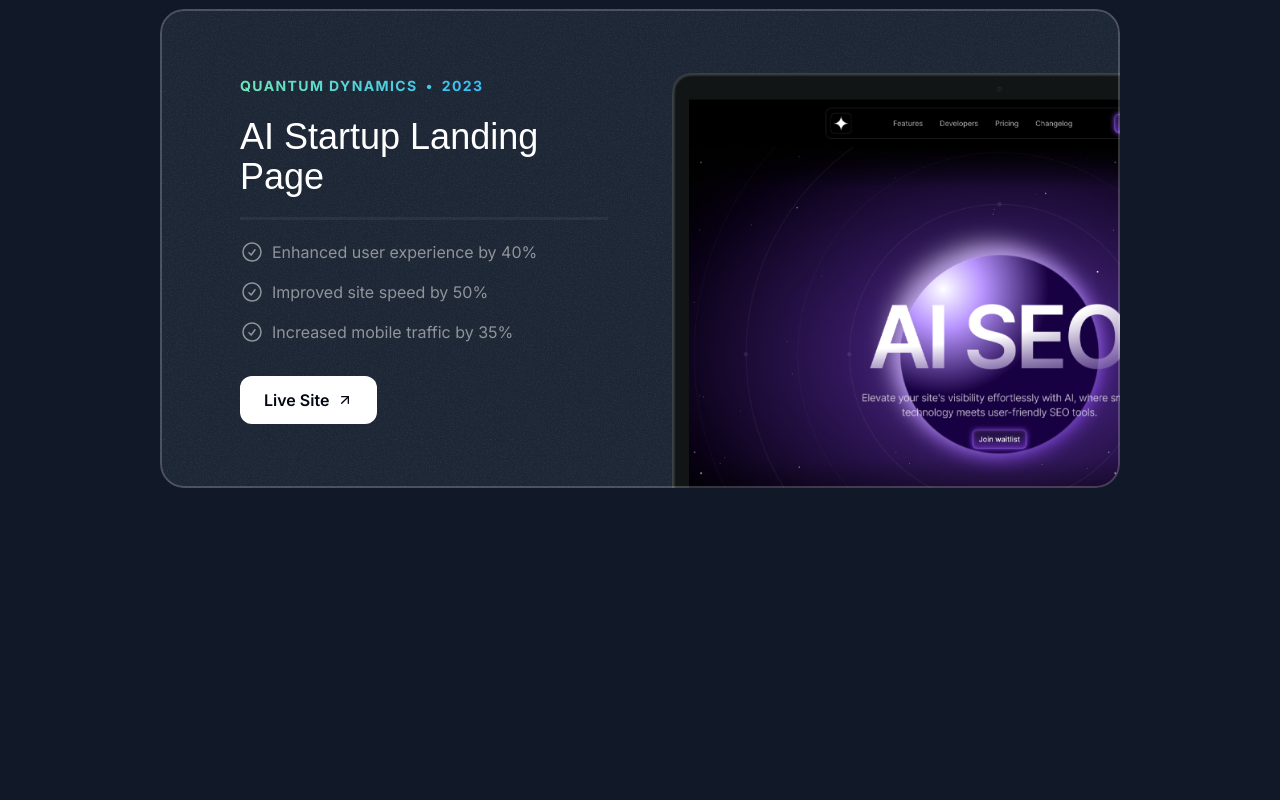
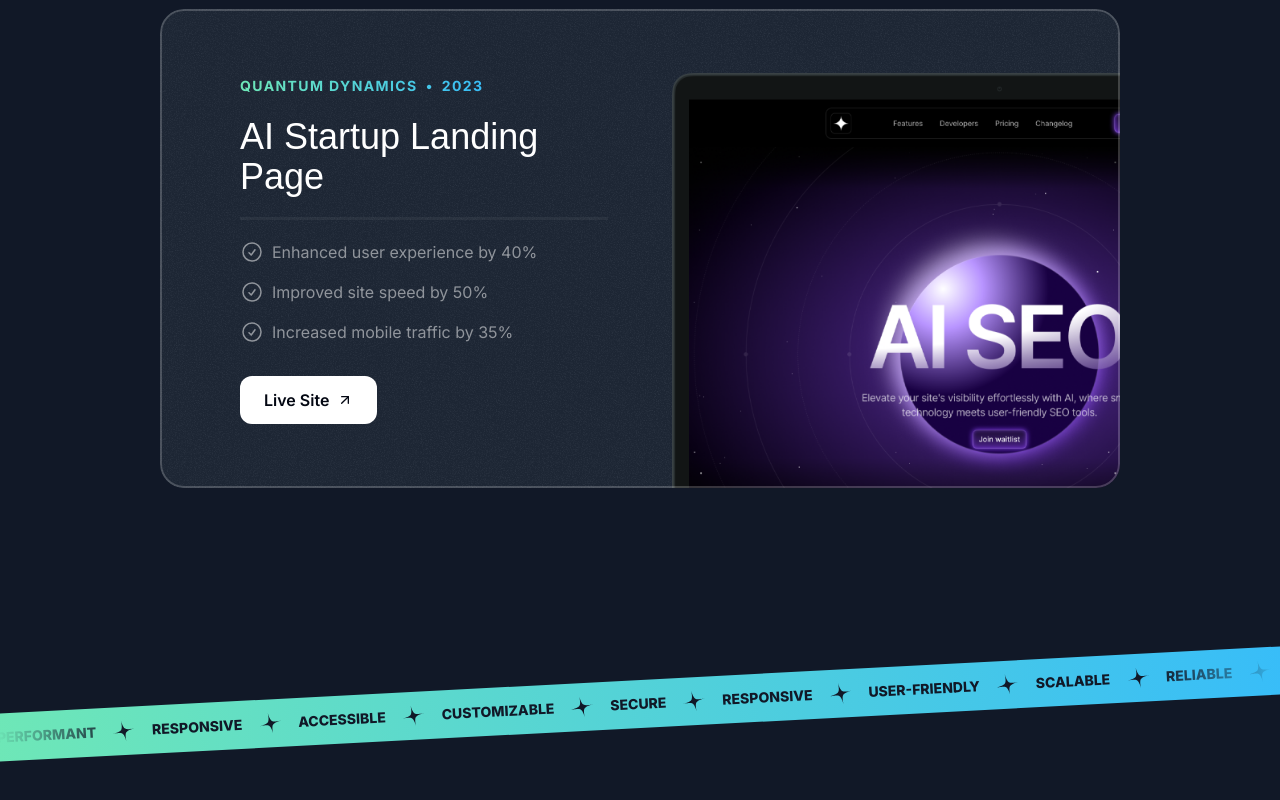
Before and after one commit to zaveerk62/next-portfolio, a Next.js app: page / in a window 1280 px wide. Shown: the part 2359-3159 px from the top of the page. Before the commit the page ends 2943 px from the top, so only its background shows below. Built offline with nearby package versions, Linux system fonts and the light colour scheme; a web font is replaced by a local one.

Commit message:
created the marquee tag section

```diff
--- a/src/app/page.tsx
+++ b/src/app/page.tsx
@@ -1,6 +1,7 @@
 import { Header } from "@/sections/Header";
 import { HeroSection } from "@/sections/Hero";
 import { ProjectsSection } from "@/sections/Projects";
+import { TapeSection } from "@/sections/Tape";
 
 export default function Home() {
   return (
@@ -8,6 +9,7 @@
       <Header />
       <HeroSection />
       <ProjectsSection />
+      <TapeSection />
     </div>
   );
 }
--- a/src/sections/Tape.tsx
+++ b/src/sections/Tape.tsx
@@ -1,3 +1,36 @@
+import StarIcon from '@/assets/icons/star.svg';
+
+const words = [
+  'Performant',
+  'Responsive',
+  'Accessible',
+  'Customizable',
+  'Secure',
+  'Responsive',
+  'User-friendly',
+  'Scalable',
+  'Reliable',
+  'Usable',
+  'Maintainable',
+];
+
 export const TapeSection = () => {
-  return <div>Tape Section</div>;
+  return (
+    <div className='py-16 lg:py-24 overflow-x-clip'>
+      <div className='bg-gradient-to-r from-emerald-300 to-sky-400 -rotate-3 -mx-1'>
+        <div className='flex [mask-image:linear-gradient(to_right,transparent,black_10%,black_90%,transparent)]'>
+          <div className='flex flex-none gap-4 py-3'>
+            {words.map((word) => (
+              <div key={word} className='inline-flex gap-4 items-center'>
+                <span className='text-gray-900 uppercase font-extrabold text-sm'>
+                  {word}
+                </span>
+                <StarIcon className='size-6 text-gray-900 -rotate-12' />
+              </div>
+            ))}
+          </div>
+        </div>
+      </div>
+    </div>
+  );
 };
```
